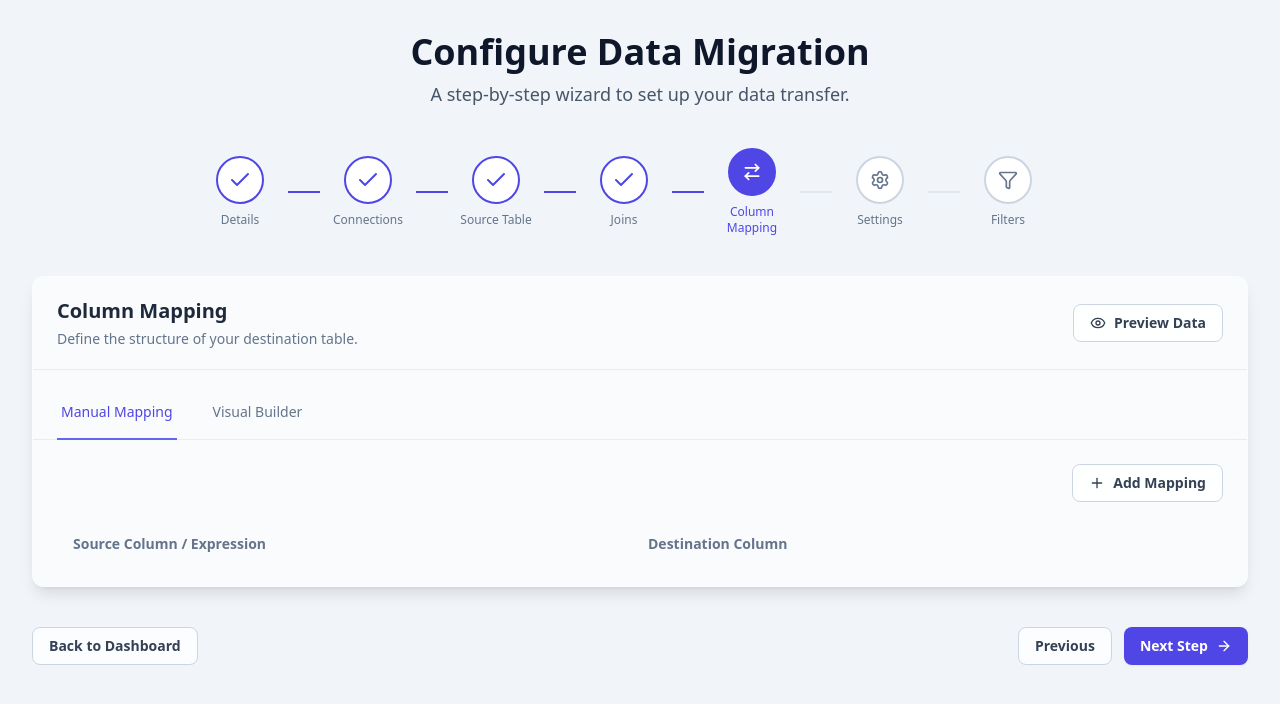
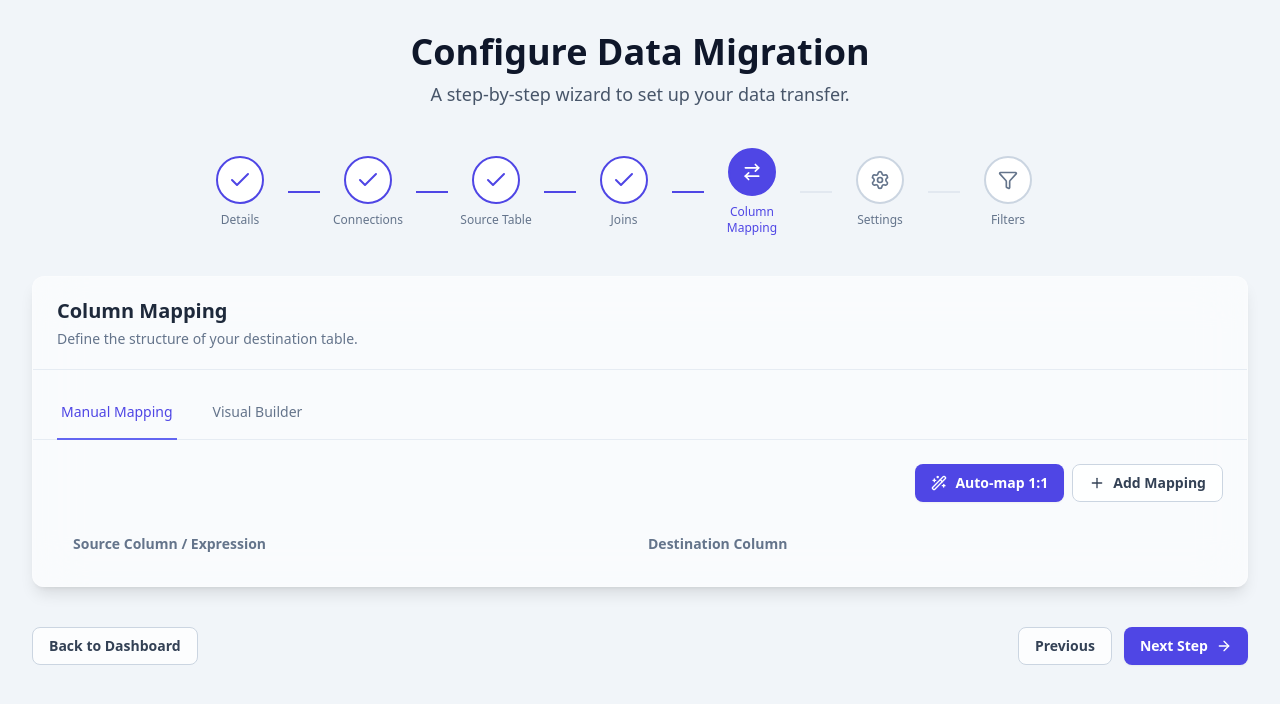
Before and after one commit to stanstork/stratum-ui, a React (Create React App) app: page /wizard in a window 1280 px wide. Both pictures are taken after a click on the button "Column Mapping". Shown: the top 704 px of the page. Built offline with nearby package versions, Linux system fonts and the light colour scheme.

Commit message:
column mapping completed

```diff
--- a/src/components/wizard_step/Step4_Joins.tsx
+++ b/src/components/wizard_step/Step4_Joins.tsx
@@ -35,7 +35,6 @@ const Step4_Joins = ({ config, metadata, setConfig, migrateItem }: Step4JoinsPro
         setConfig(currentConfig => {
             const newConfig = structuredClone(currentConfig);
             newConfig.migration.migrateItems[0].load = updatedLoadStep;
-            console.log("Migrate item after update:", newConfig.migration.migrateItems[0]);
             return newConfig;
         });
     };
--- a/src/components/wizard_step/Step5_ColumnMapping.tsx
+++ b/src/components/wizard_step/Step5_ColumnMapping.tsx
@@ -1,50 +1,56 @@
-import { useState } from "react";
-import { TableMetadata } from "../../types/Metadata";
-import { MigrateItem, MigrationConfig } from "../../types/MigrationConfig";
-import AllAvailableTablesProvider from "./AllAvailableTablesProvider";
-import Card from "../common/v2/Card";
-import CardHeader from "../common/v2/CardHeader";
-import Button from "../common/v2/Button";
-import { ArrowRight, Eye, GitFork, Loader, Plus, X } from "lucide-react";
-import ColumnSelector from "../common/v2/ColumnSelector";
-import Input from "../common/Input";
+import React, { useState, useMemo, useEffect, useCallback } from 'react';
+import { Wand2, Plus, ArrowRight, X, GitFork } from 'lucide-react';
+import AllAvailableTablesProvider from './AllAvailableTablesProvider';
+import { Expression, LookupExpr, Mapping, MapStep, MigrateItem, MigrationConfig } from '../../types/MigrationConfig';
+import { TableMetadata } from '../../types/Metadata';
+import Card from '../common/v2/Card';
+import CardHeader from '../common/v2/CardHeader';
+import Button from '../common/v2/Button';
+import ColumnSelector from '../common/v2/ColumnSelector';
+import Input from '../common/v2/Input';
 
-type Step5_ColumnMappingProps = {
-    config: MigrationConfig;
-    migrateItem: MigrateItem;
-    metadata: Record<string, TableMetadata> | null;
-    setConfig: React.Dispatch<React.SetStateAction<MigrationConfig>>;
+const getLookupData = (expr: Expression): { entity: string; column: string | null } => {
+    const lookup = (expr as LookupExpr)?.Lookup;
+    if (lookup) {
+        return { entity: lookup.entity || '', column: lookup.field };
+    }
+    return { entity: '', column: null };
 };
 
-const Step5_ColumnMapping = ({ config, migrateItem, metadata, setConfig }: Step5_ColumnMappingProps) => {
-    const { mappings } = migrateItem.map || { mappings: [] };
-    const [previewData, setPreviewData] = useState(null);
-    const [isLoadingPreview, setIsLoadingPreview] = useState(false);
-    const [activeTab, setActiveTab] = useState('manual');
-
-    function updateSource(id: any, arg1: string, val: string): void {
-        throw new Error("Function not implemented.");
+interface MappingInterfaceProps {
+    mappings: Mapping[];
+    allAvailableTables: TableMetadata[];
+    autoMapAll: (tables: TableMetadata[]) => void;
+    addMapping: () => void;
+    updateMapping: (index: number, field: 'target', value: string) => void;
+    updateSource: (index: number, field: 'entity' | 'column', value: string | null) => void;
+    removeMapping: (index: number) => void;
 }
 
-    function removeMapping(id: any): void {
-        throw new Error("Function not implemented.");
+const MappingInterface: React.FC<MappingInterfaceProps> = ({
+    mappings,
+    allAvailableTables,
+    autoMapAll,
+    addMapping,
+    updateMapping,
+    updateSource,
+    removeMapping,
+}) => {
+    const [activeTab, setActiveTab] = useState('manual');
+    const [hasAutoMapped, setHasAutoMapped] = useState(false);
+
+    useEffect(() => {
+        if (allAvailableTables.length > 0 && mappings.length === 0 && !hasAutoMapped) {
+            autoMapAll(allAvailableTables);
+            setHasAutoMapped(true);
         }
-
-    function updateMapping(id: any, arg1: string, value: string): void {
-        throw new Error("Function not implemented.");
-    }
+    }, [allAvailableTables, mappings, hasAutoMapped, autoMapAll]);
 
     return (
-        <AllAvailableTablesProvider migrateItem={migrateItem} metadata={metadata}>
-            {(allAvailableTables) => (
-                <>
         <Card>
             <CardHeader
                 title="Column Mapping"
                 subtitle="Define the structure of your destination table."
-                            actions={
-                                <Button onClick={() => { }} variant="secondary" disabled={isLoadingPreview}>{isLoadingPreview ? <Loader size={16} className="animate-spin mr-2" /> : <Eye size={16} className="mr-2" />}Preview Data</Button>
-                            }
             />
             <div className="px-6 pt-4 border-b border-slate-200/80 dark:border-slate-700/80">
                 <nav className="-mb-px flex space-x-8" aria-label="Tabs">
@@ -71,8 +77,13 @@ const Step5_ColumnMapping = ({ config, migrateItem, metadata, setConfig }: Step5
 
             {activeTab === 'manual' && (
                 <div className="p-6">
-                                <div className="flex justify-end mb-6">
-                                    <Button onClick={() => { }} variant="secondary"><Plus size={16} className="mr-2" /> Add Mapping</Button>
+                    <div className="flex justify-end gap-2 mb-6">
+                        <Button onClick={() => autoMapAll(allAvailableTables)} >
+                            <Wand2 size={16} className="mr-2" /> Auto-map 1:1
+                        </Button>
+                        <Button onClick={addMapping} variant="secondary">
+                            <Plus size={16} className="mr-2" /> Add Mapping
+                        </Button>
                     </div>
                     <div className="space-y-2">
                         <div className="grid grid-cols-12 gap-4 px-4 py-2 text-sm font-semibold text-slate-500 dark:text-slate-400">
@@ -81,25 +92,38 @@ const Step5_ColumnMapping = ({ config, migrateItem, metadata, setConfig }: Step5
                             <div className="col-span-5">Destination Column</div>
                             <div className="col-span-1"></div>
                         </div>
-                                    {mappings.map((map, index) => <div key={index} className={`grid grid-cols-12 gap-4 items-center p-4 rounded-lg ${index % 2 === 0 ? 'bg-slate-50/80 dark:bg-slate-700/50' : 'bg-white/80 dark:bg-slate-800/40'}`}>
+                        {mappings.map((map, index) => {
+                            const { entity, column } = getLookupData(map.source);
+                            return (
+                                <div key={index} className={`grid grid-cols-12 gap-4 items-center p-4 rounded-lg ${index % 2 === 0 ? 'bg-slate-50/80 dark:bg-slate-700/50' : 'bg-white/80 dark:bg-slate-800/40'}`}>
                                     <div className="col-span-5">
-                                            <ColumnSelector allTables={allAvailableTables} selectedTable={''} selectedColumn={''} onTableChange={(val) =>
-                                                updateSource(index, 'table', val)} onColumnChange={(val) => updateSource(index, 'column', val)} />
+                                        <ColumnSelector
+                                            allTables={allAvailableTables}
+                                            selectedTable={entity}
+                                            selectedColumn={column || ''}
+                                            onTableChange={(val) => updateSource(index, 'entity', val)}
+                                            onColumnChange={(val) => updateSource(index, 'column', val)}
+                                        />
                                     </div>
                                     <div className="col-span-1 text-center text-slate-400 dark:text-slate-500">
                                         <ArrowRight size={20} />
                                     </div>
-                                        <div className="col-span-5"><Input value={''} onChange={e => updateMapping(index, 'destination', e.target.value)} placeholder="Destination column name" /></div>
+                                    <div className="col-span-5">
+                                        <Input
+                                            value={map.target}
+                                            onChange={e => updateMapping(index, 'target', e.target.value)}
+                                            placeholder="Destination column name"
+                                        />
+                                    </div>
                                     <div className="col-span-1 text-right">
-                                            <button onClick={() =>
-                                                removeMapping(index)} className="text-slate-400 hover:text-red-600 dark:hover:text-red-400">
+                                        <button onClick={() => removeMapping(index)} className="text-slate-400 hover:text-red-600 dark:hover:text-red-400">
                                             <X size={18} />
                                         </button>
                                     </div>
                                 </div>
-                                    )}
+                            )
+                        })}
                     </div>
-
                 </div>
             )}
             {activeTab === 'visual' && (
@@ -116,11 +140,103 @@ const Step5_ColumnMapping = ({ config, migrateItem, metadata, setConfig }: Step5
                 </div>
             )}
         </Card>
-                </>
+    );
+};
+
+
+type Step5_ColumnMappingProps = {
+    config: MigrationConfig;
+    migrateItem: MigrateItem;
+    metadata: Record<string, TableMetadata> | null;
+    setConfig: React.Dispatch<React.SetStateAction<MigrationConfig>>;
+};
+
+const Step5_ColumnMapping: React.FC<Step5_ColumnMappingProps> = ({ config, migrateItem, metadata, setConfig }) => {
+    const { mappings } = useMemo(() => migrateItem.map || { mappings: [] }, [migrateItem.map]);
+
+    const updateMapStep = (updatedMapStep: MapStep) => {
+        setConfig(currentConfig => {
+            const newConfig = structuredClone(currentConfig);
+            newConfig.migration.migrateItems[0].map = updatedMapStep;
+            return newConfig;
+        });
+    };
+
+    const autoMapAll = useCallback((allAvailableTables: TableMetadata[]) => {
+        const existingSources = new Set(mappings.map(m => {
+            const { entity, column } = getLookupData(m.source);
+            return `${entity}.${column}`;
+        }));
+        const newMappings: Mapping[] = [];
+        allAvailableTables.forEach(table => {
+            Object.keys(table.columns).forEach(columnName => {
+                const sourceIdentifier = `${table.name}.${columnName}`;
+                if (!existingSources.has(sourceIdentifier)) {
+                    newMappings.push({
+                        source: { Lookup: { entity: table.name, field: columnName, key: '' } },
+                        target: `${table.name}_${columnName}`,
+                    });
+                }
+            });
+        });
+        if (newMappings.length > 0) {
+            updateMapStep({ mappings: [...mappings, ...newMappings] });
+        }
+    }, [mappings]);
+
+    const addMapping = () => {
+        const newMapping: Mapping = {
+            source: { Lookup: { entity: '', field: null, key: '' } },
+            target: '',
+        };
+        updateMapStep({ mappings: [...mappings, newMapping] });
+    };
+
+    const removeMapping = (mappingIndex: number) => {
+        const newMappings = mappings.filter((_, index) => index !== mappingIndex);
+        updateMapStep({ mappings: newMappings });
+    };
+
+    const updateMapping = (mappingIndex: number, field: 'target', value: string) => {
+        const newMappings = mappings.map((mapping, index) => {
+            if (index !== mappingIndex) return mapping;
+            return { ...mapping, [field]: value };
+        });
+        updateMapStep({ mappings: newMappings });
+    };
+
+    const updateSource = (mappingIndex: number, field: 'entity' | 'column', value: string | null) => {
+        const newMappings = mappings.map((mapping, index) => {
+            if (index !== mappingIndex) return mapping;
+            const sourceExpr = mapping.source;
+            if (!(sourceExpr as LookupExpr)?.Lookup) return mapping;
+            const newSourceExpr: LookupExpr = { Lookup: { ...(sourceExpr as LookupExpr).Lookup } };
+            if (field === 'entity') {
+                newSourceExpr.Lookup.entity = value || '';
+                newSourceExpr.Lookup.field = null;
+            } else {
+                newSourceExpr.Lookup.field = value;
+            }
+            return { ...mapping, source: newSourceExpr };
+        });
+        updateMapStep({ mappings: newMappings });
+    };
+
+    return (
+        <AllAvailableTablesProvider migrateItem={migrateItem} metadata={metadata}>
+            {(allAvailableTables) => (
+                <MappingInterface
+                    mappings={mappings}
+                    allAvailableTables={allAvailableTables}
+                    autoMapAll={autoMapAll}
+                    addMapping={addMapping}
+                    updateMapping={updateMapping}
+                    updateSource={updateSource}
+                    removeMapping={removeMapping}
+                />
             )}
         </AllAvailableTablesProvider>
     );
-
-}
+};
 
 export default Step5_ColumnMapping;
```
Lines whose indentation alone changed are shown as unchanged.
